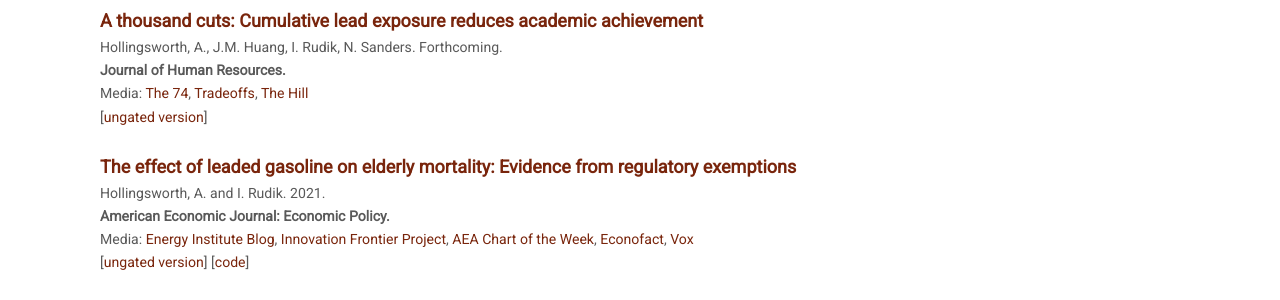
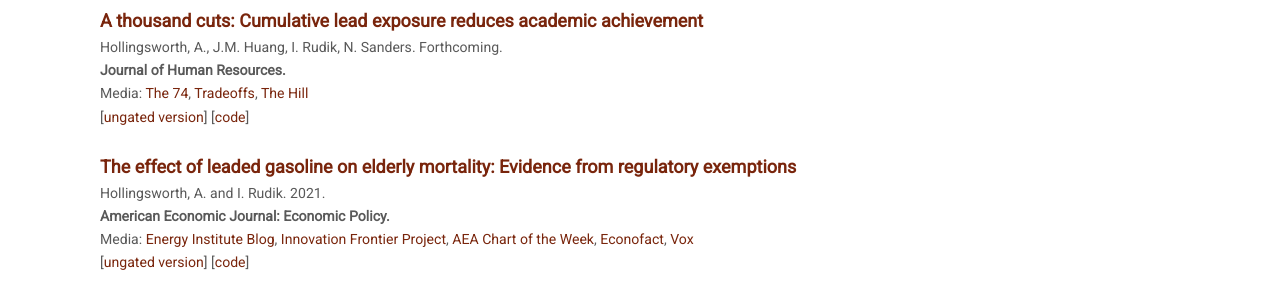
Before and after one commit to irudik/irudik.github.io, a Jekyll site: the page built from index.md, in a window 1280 px wide and 900 px high, scrolled down 841 px. Shown: the part 151-451 px from the top of the window. Built offline with Jekyll 4.4.1, drawn with Linux system fonts in a browser that asks for light colours; nearby versions of some CDN libraries.

Commit message:
add jhr code

```diff
--- a/index.md
+++ b/index.md
@@ -51,7 +51,7 @@ Hollingsworth, A., J.M. Huang, I. Rudik, N. Sanders. Forthcoming.
 **Journal of Human Resources.**
 
 Media: [The 74](https://www.the74million.org/lead-poisoning-hurts-kids-a-new-study-shows-how-exposure-from-an-unexpected-source-nascar-racetracks-lowered-test-scores/), [Tradeoffs](https://tradeoffs.org/2021/06/04/what-nascar-can-teach-us-about-pollution-and-social-determinants-of-health/), [The Hill](https://thehill.com/changing-america/sustainability/3716345-how-nascars-switch-to-unleaded-gas-boosted-test-scores-near-racetracks/)
-[[ungated version](https://osf.io/preprints/socarxiv/wz73u)]
+[[ungated version](https://osf.io/preprints/socarxiv/wz73u)] [[code](https://www.openicpsr.org/openicpsr/project/179422/)]
 
 <br />
 
```
